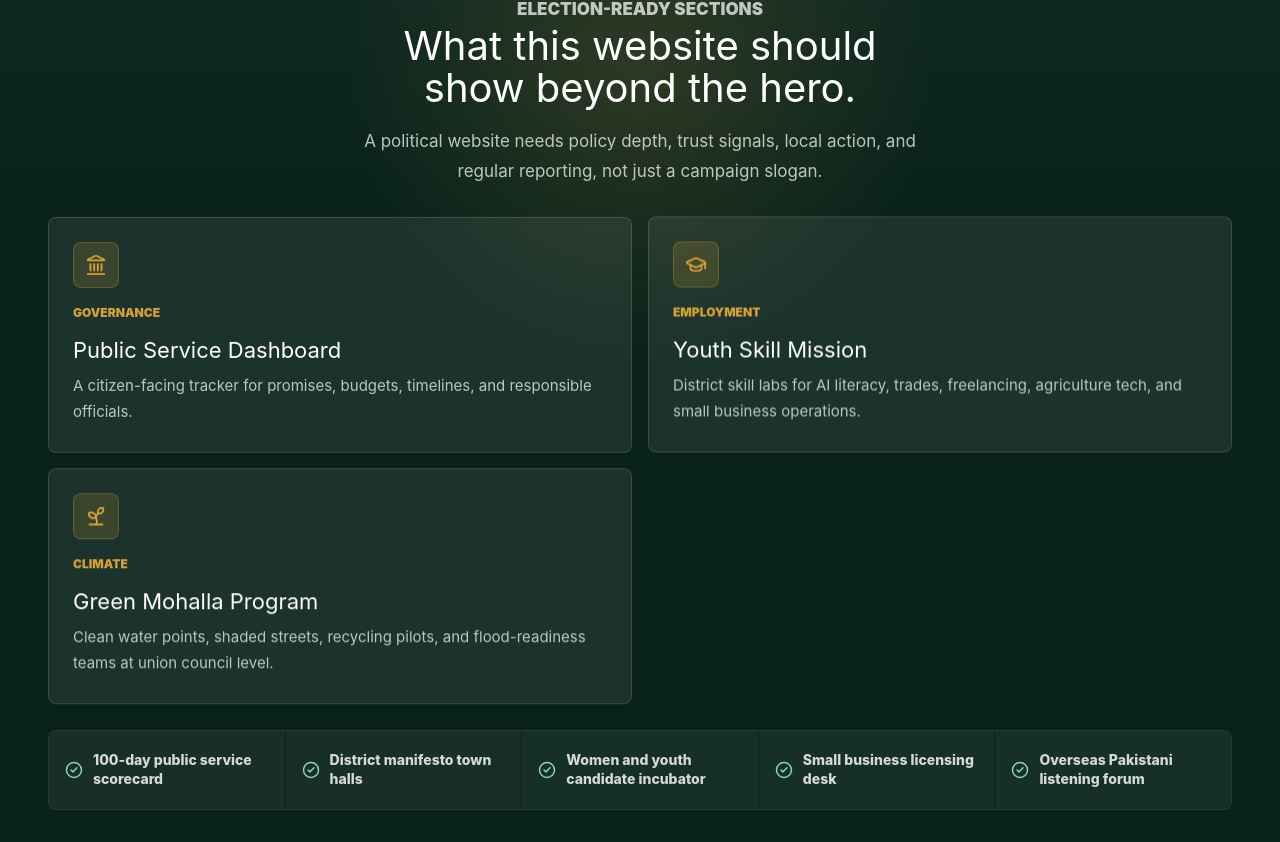
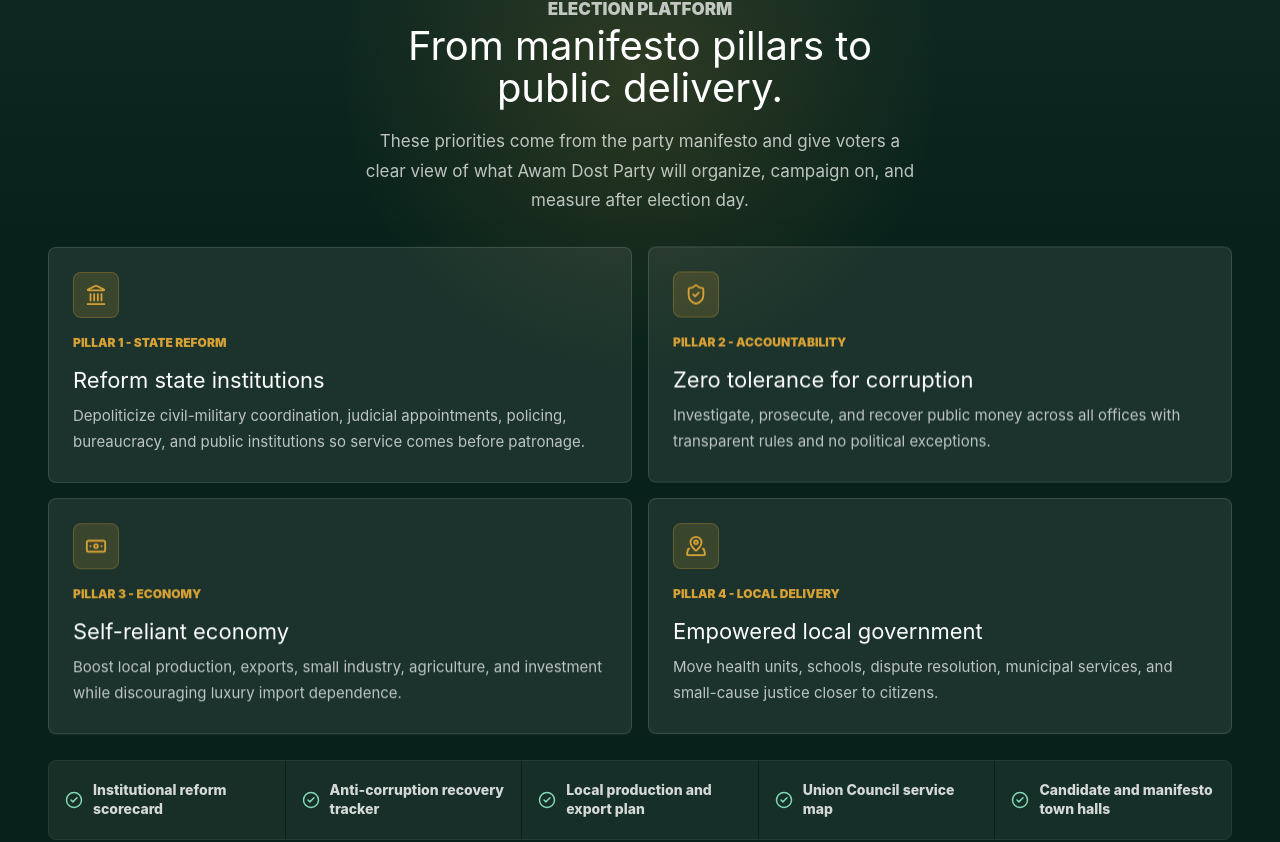
Before and after one commit to Abeer-ahmad-123/ADP, a Next.js app: page / in a window 1280 px wide. Shown: the part 2373-3215 px from the top of the page. Built offline with nearby package versions, Linux system fonts and the light colour scheme; no server answers; the database is empty.

Commit message:
Update election platform section from manifesto

```diff
--- a/src/components/AgendaSection.tsx
+++ b/src/components/AgendaSection.tsx
@@ -110,11 +110,12 @@
     >
       <div className="section-inner agenda-launch-inner">
         <div className="section-heading centered agenda-title-stage">
-          <p className="eyebrow">Election-ready sections</p>
-          <h2>What this website should show beyond the hero.</h2>
+          <p className="eyebrow">Election platform</p>
+          <h2>From manifesto pillars to public delivery.</h2>
           <p>
-            A political website needs policy depth, trust signals, local action,
-            and regular reporting, not just a campaign slogan.
+            These priorities come from the party manifesto and give voters a
+            clear view of what Awam Dost Party will organize, campaign on, and
+            measure after election day.
           </p>
         </div>
 
--- a/src/data/partyContent.ts
+++ b/src/data/partyContent.ts
@@ -2,14 +2,12 @@
   Banknote,
   BookOpenText,
   CalendarDays,
-  GraduationCap,
   Handshake,
   Landmark,
   MapPinned,
   Megaphone,
   Newspaper,
   ShieldCheck,
-  Sprout,
   UsersRound,
 } from "lucide-react";
 import type {
@@ -71,37 +69,37 @@
 
 export const AGENDA_ITEMS: AgendaItem[] = [
   {
-    title: "Public Service Dashboard",
-    area: "Governance",
-    copy: "A citizen-facing tracker for promises, budgets, timelines, and responsible officials.",
+    title: "Reform state institutions",
+    area: "Pillar 1 - State reform",
+    copy: "Depoliticize civil-military coordination, judicial appointments, policing, bureaucracy, and public institutions so service comes before patronage.",
     Icon: Landmark,
   },
   {
-    title: "Youth Skill Mission",
-    area: "Employment",
-    copy: "District skill labs for AI literacy, trades, freelancing, agriculture tech, and small business operations.",
-    Icon: GraduationCap,
+    title: "Zero tolerance for corruption",
+    area: "Pillar 2 - Accountability",
+    copy: "Investigate, prosecute, and recover public money across all offices with transparent rules and no political exceptions.",
+    Icon: ShieldCheck,
   },
   {
-    title: "Green Mohalla Program",
-    area: "Climate",
-    copy: "Clean water points, shaded streets, recycling pilots, and flood-readiness teams at union council level.",
-    Icon: Sprout,
+    title: "Self-reliant economy",
+    area: "Pillar 3 - Economy",
+    copy: "Boost local production, exports, small industry, agriculture, and investment while discouraging luxury import dependence.",
+    Icon: Banknote,
   },
-  // {
-  //   title: "Transparent Funding",
-  //   area: "Trust",
-  //   copy: "Monthly public donation summaries, audited campaign spending, and conflict-of-interest disclosures.",
-  //   Icon: ShieldCheck,
-  // },
+  {
+    title: "Empowered local government",
+    area: "Pillar 4 - Local delivery",
+    copy: "Move health units, schools, dispute resolution, municipal services, and small-cause justice closer to citizens.",
+    Icon: MapPinned,
+  },
 ];
 
 export const TIMELINE_ITEMS = [
-  "100-day public service scorecard",
-  "District manifesto town halls",
-  "Women and youth candidate incubator",
-  "Small business licensing desk",
-  "Overseas Pakistani listening forum",
+  "Institutional reform scorecard",
+  "Anti-corruption recovery tracker",
+  "Local production and export plan",
+  "Union Council service map",
+  "Candidate and manifesto town halls",
 ];
 
 export const PROVINCES = [
```
